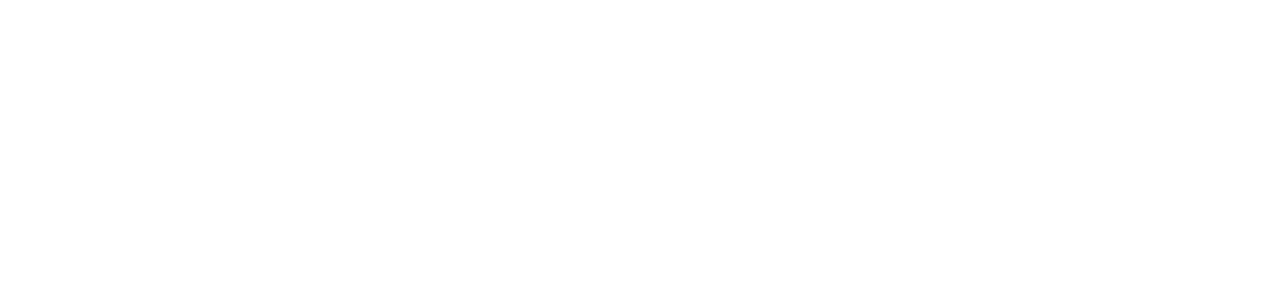
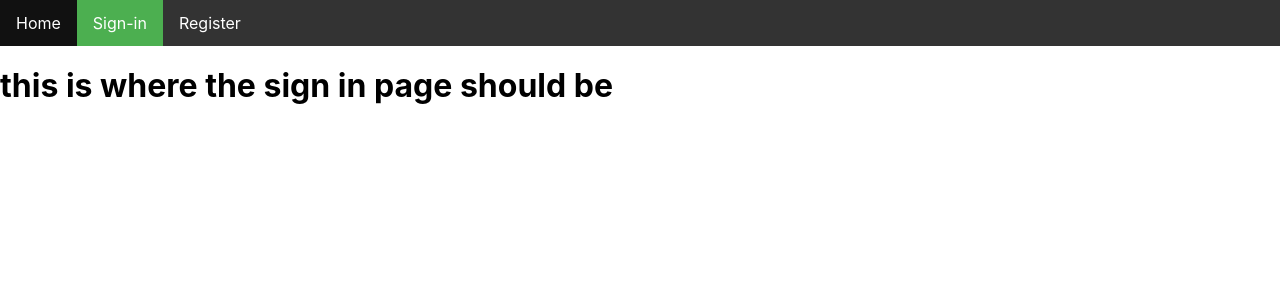
Before and after one commit to reubenwasser/cmpt470-project, a React (Create React App) app in the folder frontend/: page /SignIn in a window 1280 px wide. Shown: the top 300 px of the page. Built offline with nearby package versions, Linux system fonts and the light colour scheme.

Commit message:
add sign in page

```diff
--- a/frontend/src/App.js
+++ b/frontend/src/App.js
@@ -3,7 +3,7 @@
 import UnauthMain from './Components/UnauthMain/UnauthMain'
 import Register from './Components/Register/Register'
 import UserPage from './Components/UserPage/UserPage'
-
+import SignIn from './Components/SignIn/SignIn'
 
 document.title = "Covid-19 Pandemic";
 
@@ -42,9 +42,11 @@
           <Route exact
             path='/Register'
             render={(props) => (
-              <Register {...props} UserInfo={this.UserInfo} />
+              <Register {...props} UserInfo={this.UserInfo}
+               />
             )}
           />
+          <Route exact path="/SignIn" component={SignIn} />
           <Route exact path="/UserPage" component={UserPage} />
         </Switch>
       </BrowserRouter>
--- a/frontend/src/Components/Register/Register.js
+++ b/frontend/src/Components/Register/Register.js
@@ -67,7 +67,7 @@
       <div>
         <ul>
           <li><a href="/">Home</a></li>
-          <li><a href="Sign-in">Sign-in</a></li>
+          <li><a href="SignIn">Sign-in</a></li>
           <li><a class="active" href="Register">Register</a></li>
         </ul>
         <div className='text'>
--- /dev/null
+++ b/frontend/src/Components/SignIn/SignIn.js
@@ -0,0 +1,21 @@
+import React, { Component } from 'react';
+import "../css/SignIn.css"
+
+class SignIn extends Component {
+
+	render() {
+		return(
+			<div>
+				<ul>
+				  <li><a href="/">Home</a></li>
+				  <li><a class="active" href="SignIn">Sign-in</a></li>
+				  <li><a href="Register" on>Register</a></li>
+				</ul>
+				<h1>this is where the sign in page should be</h1>
+			</div>
+
+		)
+	}
+}
+
+export default SignIn;
--- a/frontend/src/Components/UnauthMain/UnauthMain.js
+++ b/frontend/src/Components/UnauthMain/UnauthMain.js
@@ -8,7 +8,7 @@
 			<div>
 				<ul>
 				  <li><a class="active" href="/">Home</a></li>
-				  <li><a href="Sign-in">Sign-in</a></li>
+				  <li><a href="SignIn">Sign-in</a></li>
 				  <li><a href="Register" on>Register</a></li>
 				</ul>
 				<h1>This is the Main Page Before loging in</h1>
--- /dev/null
+++ b/frontend/src/Components/css/SignIn.css
@@ -0,0 +1,27 @@
+ul {
+  list-style-type: none;
+  margin: 0;
+  padding: 0;
+  overflow: hidden;
+  background-color: #333;
+}
+
+li {
+  float: left;
+}
+
+li a {
+  display: block;
+  color: white;
+  text-align: center;
+  padding: 14px 16px;
+  text-decoration: none;
+}
+
+li a:hover:not(.active) {
+  background-color: #111;
+}
+
+.active {
+  background-color: #4CAF50;
+}
```
